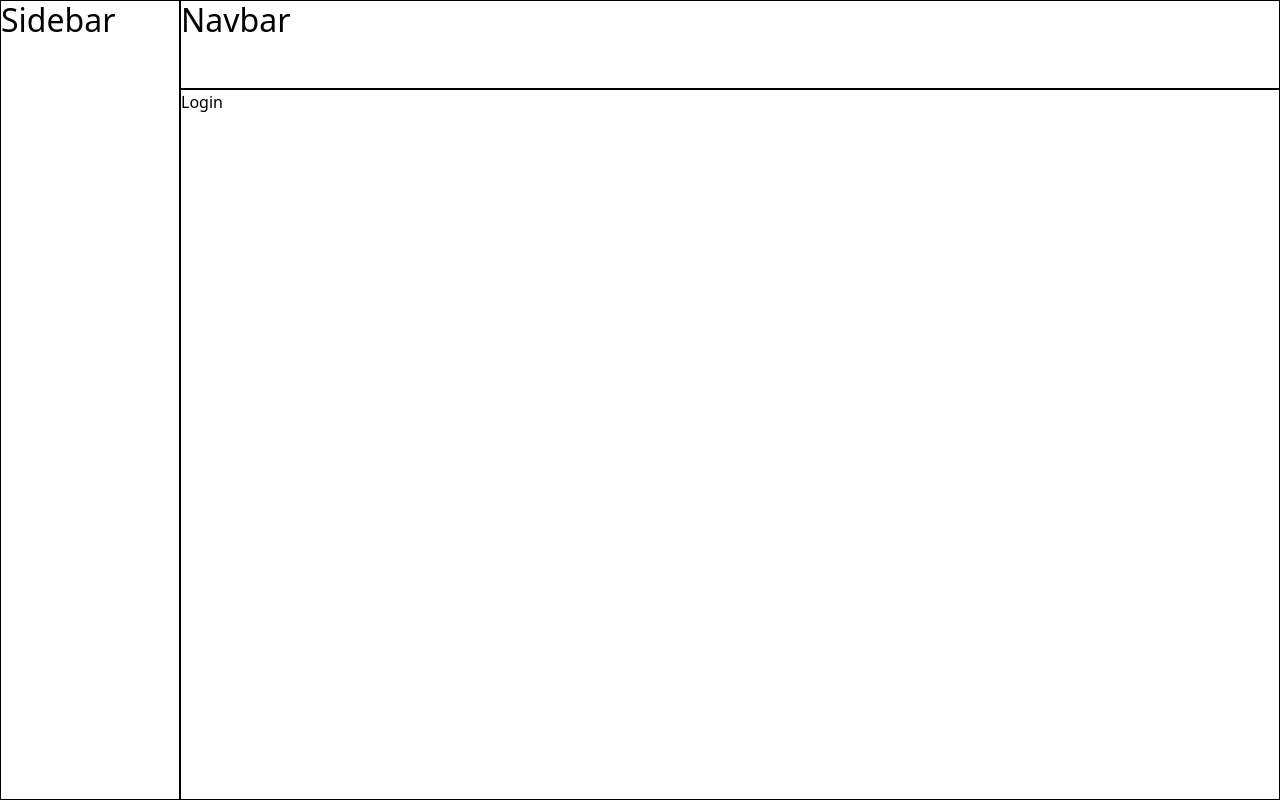
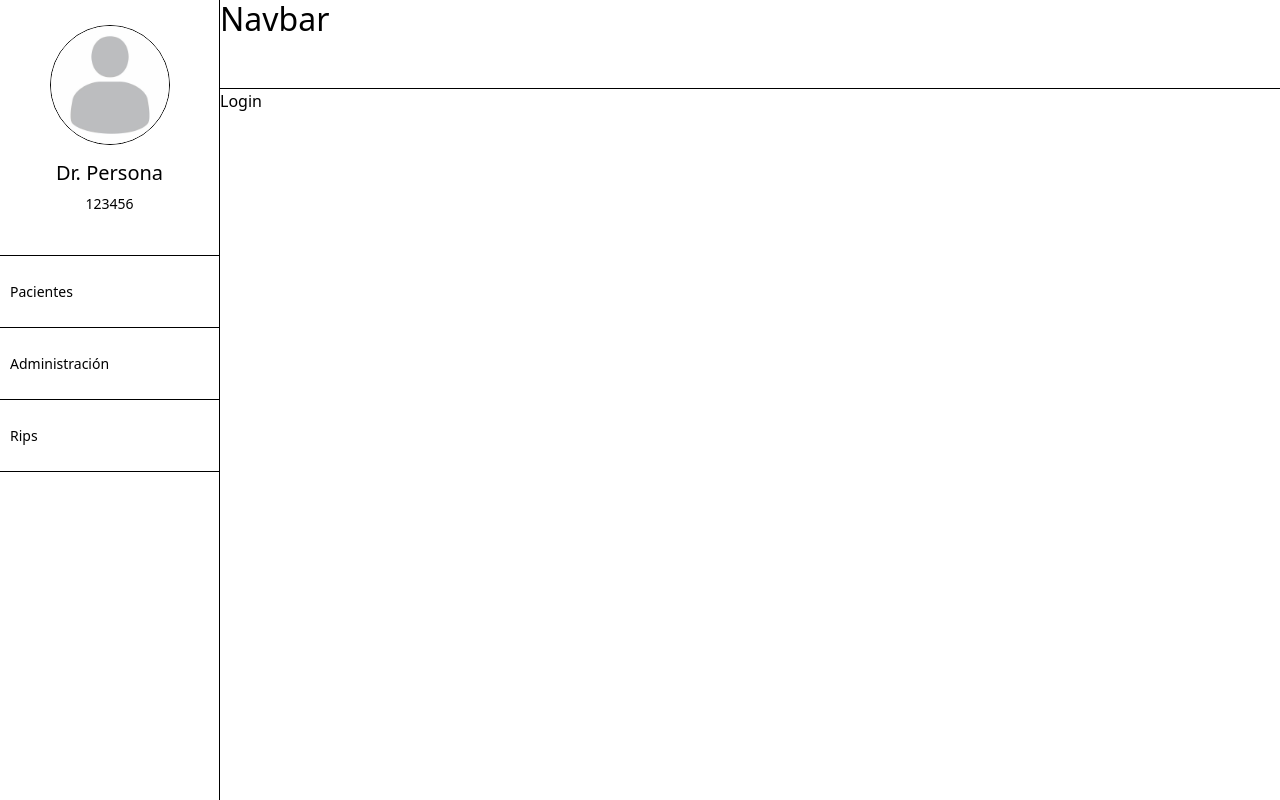
Before and after one commit to msebasv/frontend-saori, a React (Create React App) app: page / in a window 1280 px wide. Built offline with nearby package versions, Linux system fonts and the light colour scheme.

Commit message:
Add card profile and nav to sidebar

```diff
--- a/src/Layout/index.js
+++ b/src/Layout/index.js
@@ -1,5 +1,6 @@
 import React from "react";
 
+import Sidebar from "../components/Sidebar";
 import { Outlet } from "react-router-dom";
 
 import "./index.scss";
@@ -8,7 +9,7 @@ const Layout = () => {
   return (
     <div className="container-layout">
       <aside className="aside-sidebar">
-        <h2>Sidebar</h2>
+        <Sidebar />
       </aside>
       <div className="container-nav-section">
         <header className="header-navbar">
--- a/src/Layout/index.scss
+++ b/src/Layout/index.scss
@@ -6,9 +6,9 @@
   height: 100vh;
 
   .aside-sidebar {
-    min-width: 180px;
+    min-width: 220px;
     height: 100%;
-    border: 1px solid $black-color;
+    border-right: 1px solid $black-color;
   }
 
   .container-nav-section {
@@ -20,11 +20,10 @@
     .header-navbar {
       width: 100%;
       height: 100px;
-      border: 1px solid $black-color;
+      border-bottom: 1px solid $black-color;
     }
 
     .section-content {
-      border: 1px solid $black-color;
       width: 100%;
       height: 100%;
     }
--- /dev/null
+++ b/src/components/CardProfile/index.js
@@ -0,0 +1,21 @@
+import React from "react";
+import { Card } from "react-bootstrap";
+import profileImage from "../../assets/images/profileImage.jpg";
+
+import "./index.scss";
+
+const CardProfile = () => {
+  return (
+    <div className="container-card-profile">
+      <Card className="card-profile">
+        <Card.Img src={profileImage} className="image-card-profile"></Card.Img>
+        <Card.Body>
+          <Card.Title>Dr. Persona</Card.Title>
+          <Card.Text>123456 </Card.Text>
+        </Card.Body>
+      </Card>
+    </div>
+  );
+};
+
+export default CardProfile;
--- /dev/null
+++ b/src/components/CardProfile/index.scss
@@ -0,0 +1,22 @@
+@import "../../styles/color.scss";
+
+.container-card-profile {
+  border-bottom: 1px solid $black-color;
+  width: 100%;
+  padding: 25px 0px;
+
+  .card-profile {
+    border: none;
+    display: flex;
+    align-items: center;
+    text-align: center;
+    font-size: 14px;
+
+    .image-card-profile {
+      width: 120px;
+      height: 120px;
+      border-radius: 50%;
+      border: 1px solid $black-color;
+    }
+  }
+}
--- /dev/null
+++ b/src/components/Sidebar/index.js
@@ -0,0 +1,30 @@
+import React from "react";
+
+import { Nav } from "react-bootstrap";
+
+import CardProfile from "../CardProfile";
+
+import { Link } from "react-router-dom";
+
+import "./index.scss";
+
+const Sidebar = () => {
+  return (
+    <div>
+      <CardProfile />
+      <Nav defaultActiveKey="/patients" className="flex-column container-nav">
+        <Nav.Link as={Link} to="/patients">
+          Pacientes
+        </Nav.Link>
+        <Nav.Link as={Link} to="/management">
+          Administración
+        </Nav.Link>
+        <Nav.Link as={Link} to="rips">
+          Rips
+        </Nav.Link>
+      </Nav>
+    </div>
+  );
+};
+
+export default Sidebar;
--- /dev/null
+++ b/src/components/Sidebar/index.scss
@@ -0,0 +1,18 @@
+@import "../../styles/color.scss";
+
+.container-nav {
+  color: $black-color !important;
+  font-size: 14px;
+
+  a {
+    color: $black-color;
+    padding: 25px 10px;
+    border-bottom: 1px solid $black-color;
+    &:focus {
+      background-color: $gray-color;
+    }
+    &:active {
+      background-color: $gray-color;
+    }
+  }
+}
```
Also changed, not shown: src/assets/images/profileImage.jpg (added).
